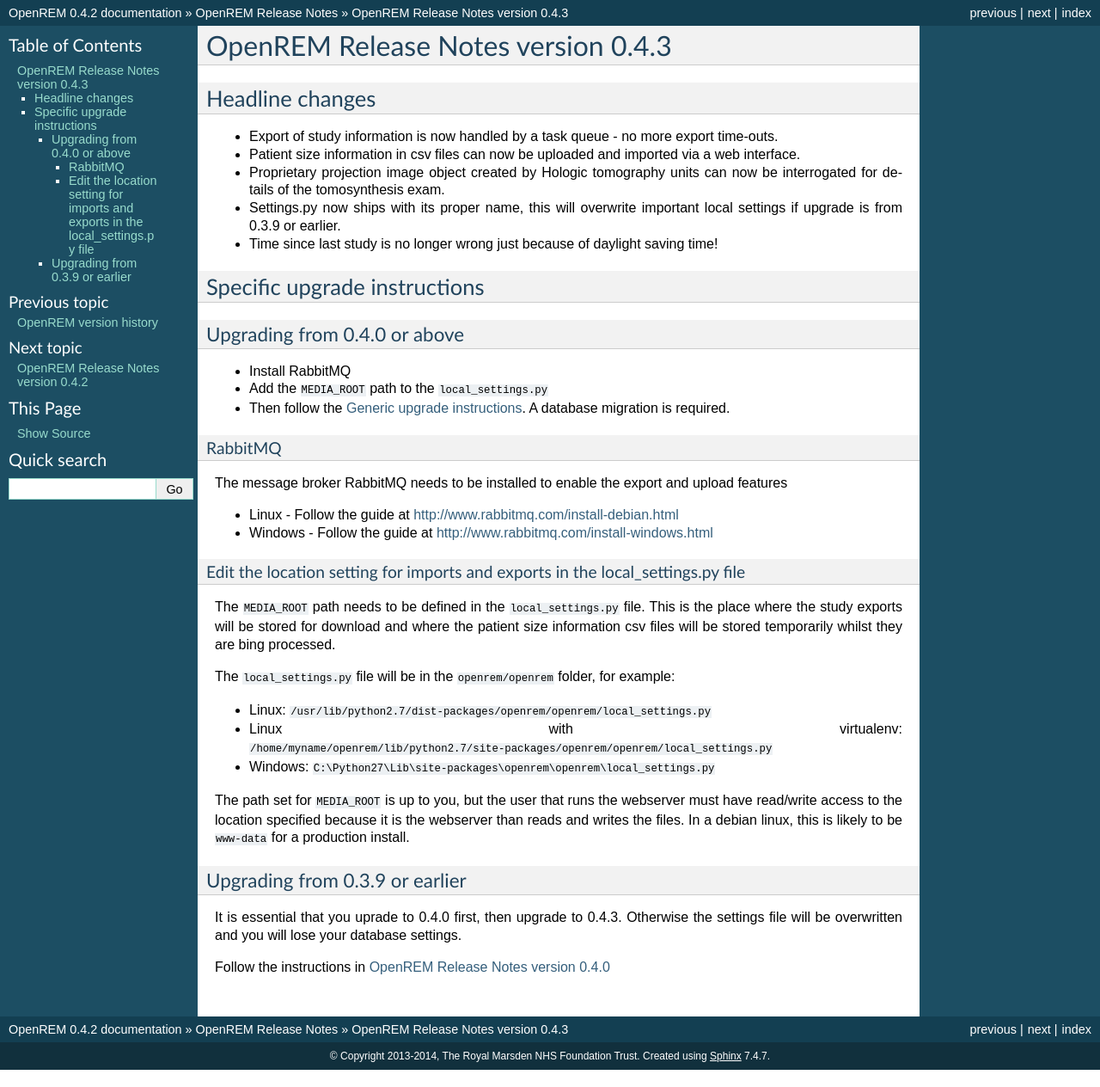
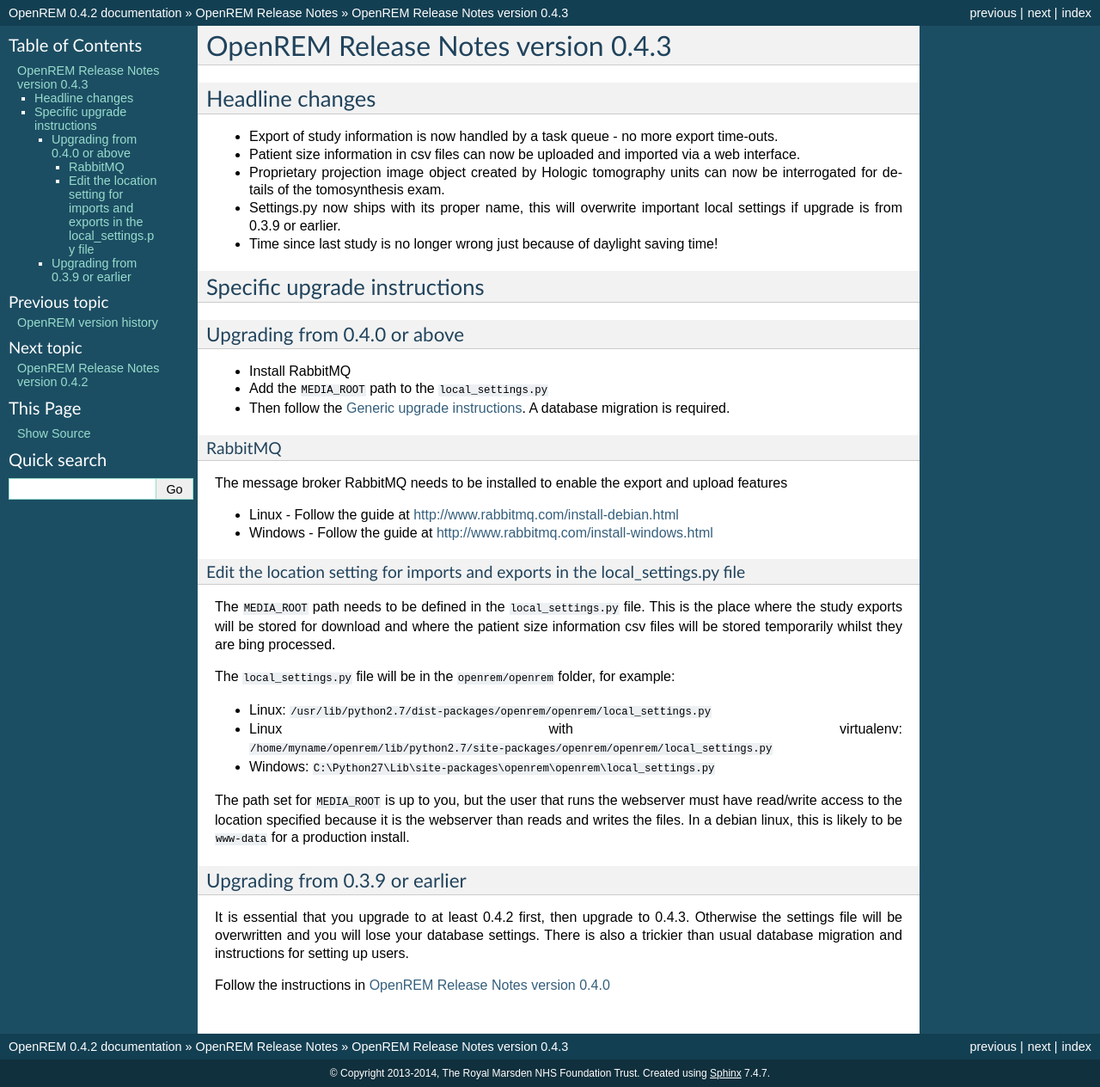
Before and after one commit to ckswilliams/modOpenREM, a Sphinx documentation site: the page built from docs/release-0.4.3.rst, in a window 1280 px wide. Shown: the whole page at 86% size. Built offline with Sphinx 7.4.7, drawn with Linux system fonts in a browser that asks for light colours.

Commit message:
Improved instructions about upgrades from 0.3.9 or earlier. Refs #91

```diff
--- a/docs/release-0.4.3.rst
+++ b/docs/release-0.4.3.rst
@@ -53,7 +53,9 @@
 Upgrading from 0.3.9 or earlier
 -------------------------------
 
-It is essential that you uprade to 0.4.0 first, then upgrade to 0.4.3. Otherwise the settings file
-will be overwritten and you will lose your database settings.
+It is essential that you upgrade to at least 0.4.2 first, then upgrade to
+0.4.3. Otherwise the settings file will be overwritten and you will lose
+your database settings. There is also a trickier than usual database
+migration and instructions for setting up users.
 
 Follow the instructions in :doc:`release-0.4.0`
```
